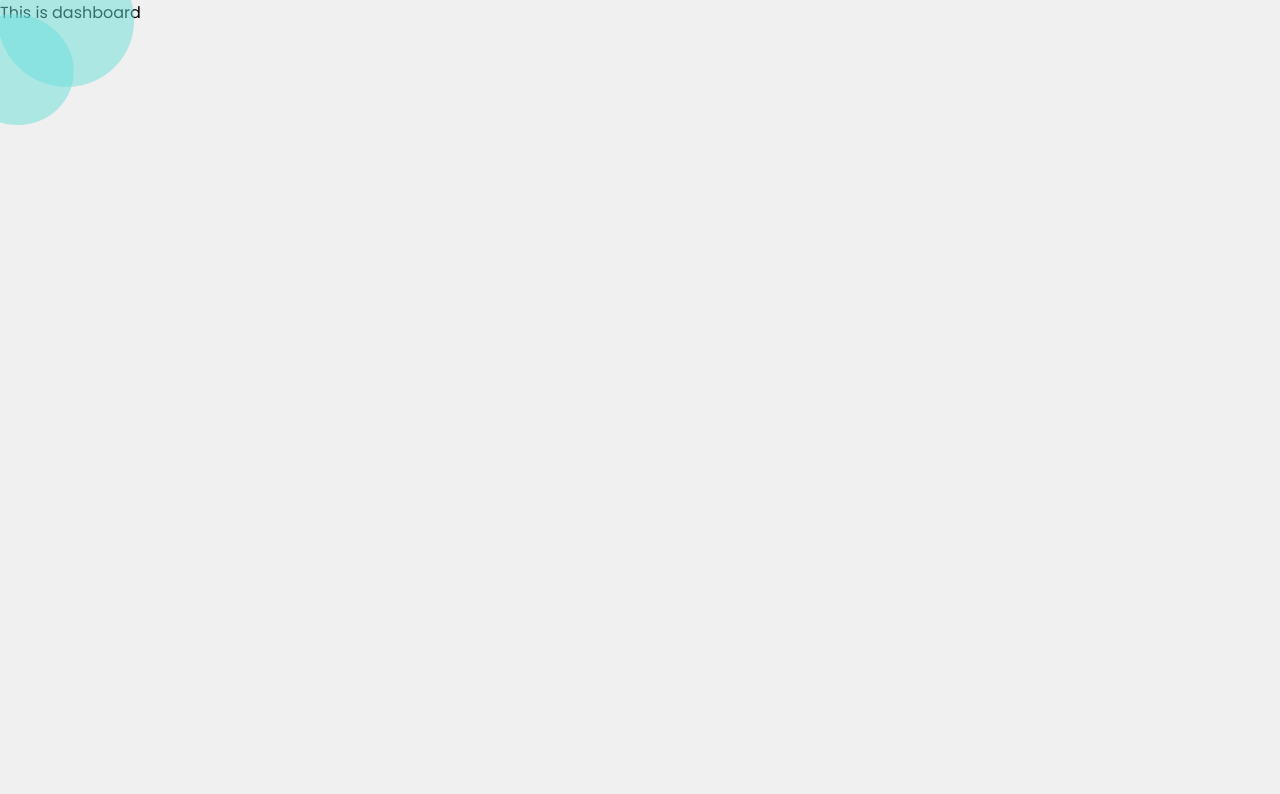
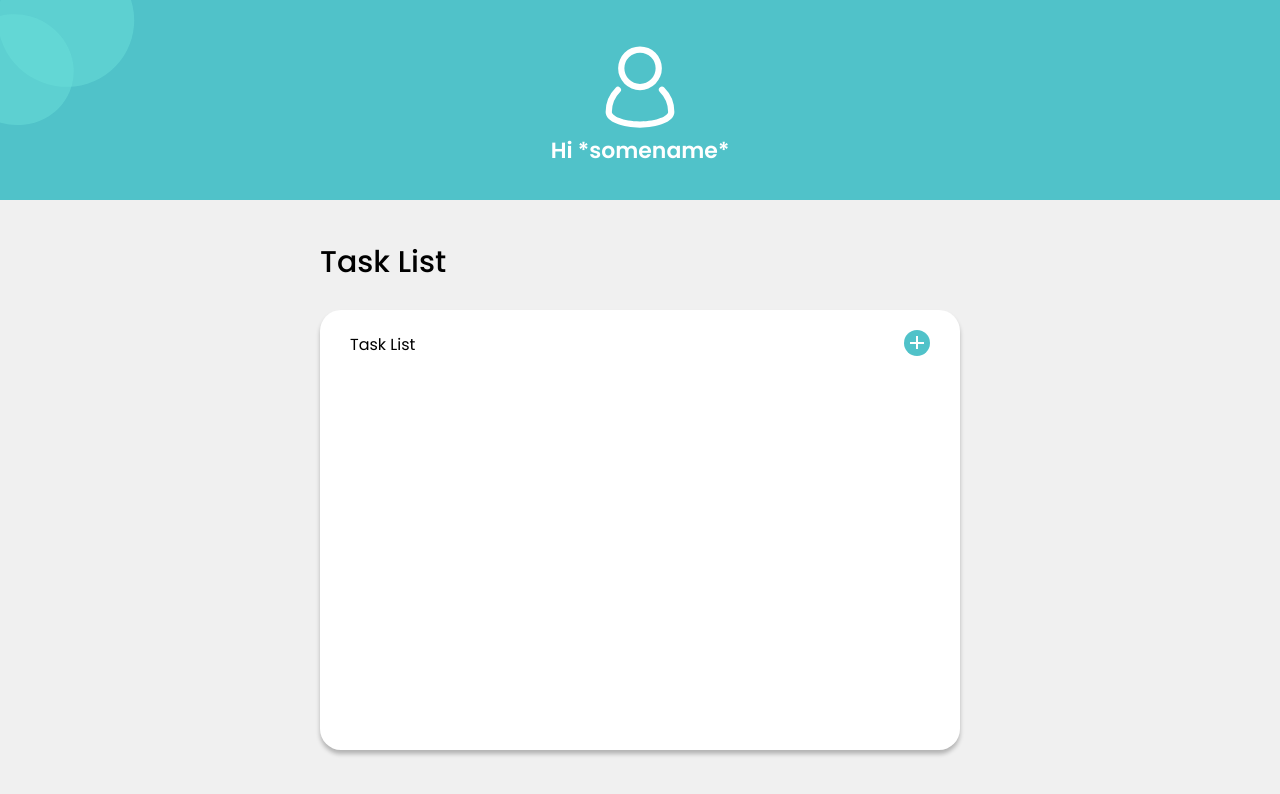
Before and after one commit to bisoladebiyi/simple-todo-list, a React (Create React App) app: page /dashboard in a window 1280 px wide. Shown: the top 794 px of the page. Built offline with nearby package versions, Linux system fonts and the light colour scheme; sample sign-in values are in the browser's storage.

Commit message:
created dashboard page

```diff
--- a/src/App.css
+++ b/src/App.css
@@ -9,9 +9,6 @@ body {
   font-family: Poppins;
   background: #f0f0f0;
 }
-
-
-
 
 .shape {
   position: absolute;
@@ -62,9 +59,11 @@ input {
 
 }
 
-input:hover, input:focus {
+input:hover,
+input:focus {
   box-shadow: 0px 0px 0px 4px #c4e7e5
 }
+
 .btn {
   font-family: Poppins;
   width: 266px;
@@ -77,7 +76,8 @@ input:hover, input:focus {
   cursor: pointer;
   transition: ease-in-out background .2s;
 }
-.btn:hover{
+
+.btn:hover {
   background: #46a8ad;
 }
 
@@ -85,7 +85,6 @@ input:hover, input:focus {
 .login-signup p:last-child {
   font-size: 14px;
   margin-top: 20px;
-
 }
 
 a {
@@ -102,12 +101,13 @@ a {
 
 
 /* home page  */
-.home-page{
+.home-page {
   height: 100vh;
   display: flex;
   justify-content: center;
   align-items: center;
 }
+
 .home-container {
   display: grid;
   width: 80%;
@@ -117,21 +117,22 @@ a {
   grid-column-gap: 30px;
 }
 
-.home-img{
+.home-img {
   width: 100%;
 }
-.home-details{
+
+.home-details {
   margin-top: 15%;
   text-align: center;
 }
-.home-text{
+
+.home-text {
   font-size: 14px;
-line-height: 24px;
-margin-top: 20px;
+  line-height: 24px;
+  margin-top: 20px;
+  color: #5B5B5B;
+}
 
-
-color: #5B5B5B;
-}
 .btn2 {
   width: 170px;
   margin-right: 20px;
@@ -141,7 +142,103 @@ color: #5B5B5B;
 .error {
   box-shadow: 0px 0px 0px 4px #eb6d7d
 }
+
 .error-text {
   font-size: 12px;
   color: #eb6d7d;
 }
+
+
+
+
+
+
+
+/* dashboard  */
+
+.name-img-container {
+  display: flex;
+  justify-content: center;
+  align-items: center;
+  width: 100%;
+  height: 200px;
+  background: #50C2C9;
+}
+
+.name-img {
+  display: flex;
+  flex-direction: column;
+  align-items: center;
+}
+
+
+.name-img img {
+  width: 100px;
+}
+
+.name-img p {
+  font-weight: 600;
+  font-size: 22px;
+  line-height: 27px;
+  color: #FFFFFF;
+}
+
+.task-list {
+  width: 50%;
+  margin: 40px auto;
+}
+
+.list-heading {
+  font-size: 30px;
+  font-weight: 500;
+}
+
+.input-btn {
+  display: none;
+  align-items: center;
+  justify-content: space-between;
+  margin: 25px 0;
+}
+
+.btn-submit {
+  margin: 0;
+  width: 15%;
+}
+
+.task-input {
+  width: 80%;
+  height: 30px;
+  padding: 5px 10px;
+  margin: 0;
+}
+
+.list-container {
+  width: calc(100% - 60px);
+  background: #FFFFFF;
+  box-shadow: 0px 4px 4px rgba(0, 0, 0, 0.25);
+  border-radius: 21px;
+  height: 400px;
+  padding: 20px 30px;
+  margin-top: 25px;
+}
+
+.add-item {
+  display: flex;
+  justify-content: space-between;
+  align-items: center;
+}
+
+.add-btn {
+  outline: none;
+  background: none;
+  border: none;
+  cursor: pointer;
+}
+
+svg circle:hover {
+  fill: #46a8ad;
+}
+
+.show-input{
+  display: flex;
+}
--- a/src/pages/signup.jsx
+++ b/src/pages/signup.jsx
@@ -6,19 +6,19 @@ import { useHistory } from 'react-router-dom'
 
 const url = "https://bee-todo-app.herokuapp.com/users"
 const Signup = () => {
-    const [ signupInfo, setSignupInfo ] = useState(data)
-    const [ error, setError ] = useState("")
-    // const [ status, setStatus ] = useState(null)
-
+    const [signupInfo, setSignupInfo] = useState(data)
+    const [error, setError] = useState("")
     let history = useHistory()
 
-    useEffect(()=> {
-      if(isLoggedIn()===true) {
-          history.push("/dashboard")
-      }
+
+
+    useEffect(() => {
+        if (isLoggedIn() === true) {
+            history.push("/dashboard")
+        }
     }, [history])
-    const changeValue = (e)=> {
-        const newData = {...signupInfo}
+    const changeValue = (e) => {
+        const newData = { ...signupInfo }
         newData[e.target.id] = e.target.value
         setSignupInfo(newData)
     }
@@ -28,24 +28,22 @@ const Signup = () => {
             method: 'POST',
             headers: { 'Content-Type': 'application/json' },
             body: JSON.stringify(signupInfo)
-        }).then((res)=> {
-           return res.json()
+        }).then((res) => {
+            if (res.ok) {
+                return res.json();
+            } else {
+                setError("error")
+                throw new Error('Something went wrong');
+            }
         }
-        ).then((data)=> {
-                console.log(data)
-                localStorage.setItem("data", JSON.stringify(data))
-                if(data.code === 400) {
-                    setError("error")
-                } else {
-                    history.push("/dashboard")
-                }
-
+        ).then((data) => {
+            console.log(data)
+            localStorage.setItem("data", JSON.stringify(data))
+            history.push("/dashboard")
+        }).catch((error) => {
+            console.log(error)
         })
 
-        // .catch((error)=> {
-        //     console.log(error)
-        //     throw new Error('Something went wrong');
-        // }).then(()=> setError("error"))
 
     }
 
@@ -56,13 +54,13 @@ const Signup = () => {
                 <p>Let’s help you meet your Task!</p>
                 <form action="">
                     {error && <p className="error-text">Already registered email</p>}
-                    <input type="text" id="firstname" value={signupInfo.firstname} onChange={(e)=>changeValue(e)} placeholder="First name"/>
-                    <input type="text" id="lastname" value={signupInfo.lastname} onChange={(e)=>changeValue(e)} placeholder="Last name"/>
-                    <input type="email" className={`${error}`} id="email" value={signupInfo.email} onChange={(e)=>changeValue(e)} placeholder="Email address"/>
-                    <input type="password" id="password" value={signupInfo.password} onChange={(e)=>changeValue(e)} placeholder="Password"/>
+                    <input type="text" id="firstname" value={signupInfo.firstname} onChange={(e) => changeValue(e)} placeholder="First name" />
+                    <input type="text" id="lastname" value={signupInfo.lastname} onChange={(e) => changeValue(e)} placeholder="Last name" />
+                    <input type="email" className={`${error}`} id="email" value={signupInfo.email} onChange={(e) => changeValue(e)} placeholder="Email address" />
+                    <input type="password" id="password" value={signupInfo.password} onChange={(e) => changeValue(e)} placeholder="Password" />
 
 
-                    <button className="btn" onClick={(e)=>submitData(e)}>Register</button>
+                    <button className="btn" onClick={(e) => submitData(e)}>Register</button>
                 </form>
                 <p>Already have Account ? <Link to="/login" className="login-signup-link">Sign In</Link></p>
             </div>
--- a/src/pages/todo-app.jsx
+++ b/src/pages/todo-app.jsx
@@ -1,20 +1,64 @@
 import React, { useEffect } from 'react'
 import { isLoggedIn } from "../utils"
 import { useHistory } from 'react-router-dom'
+import person from '../images/person.svg'
+
+
+
+
 
 const TodoApp = () => {
     const history = useHistory()
+
+
     useEffect(() => {
-       if(isLoggedIn() === true ){
-           history.push("/dashboard")
-       }else {
-           history.push("/login")
-       }
+        if (isLoggedIn() === true) {
+            history.push("/dashboard")
+        } else {
+            history.push("/login")
+        }
 
     }, [history])
+
+
+    const showInput = () => {
+        let input = document.getElementById("input")
+        input.classList.add("show-input")
+    }
+    const addItem = () => {
+        let input = document.getElementById("input")
+        input.classList.remove("show-input")
+    }
     return (
         <div>
-            <p>This is dashboard</p>
+            <div className="name-img-container">
+                <div className="name-img">
+                    <img src={person} alt="" />
+                    <p>Hi *somename*</p>
+                </div>
+            </div>
+            <div className="task-list">
+
+                <p className="list-heading">Task List</p>
+                <div className="input-btn" id="input">
+                    <input className="task-input" type="text" placeholder="Add task" />
+                    <button className="btn btn-submit" onClick={addItem}>Submit</button>
+                </div>
+
+                <div className="list-container">
+                    <div className="add-item">
+                        <p>Task List</p>
+                        <button onClick={showInput} className="add-btn">
+                        <svg width="26" height="26" viewBox="0 0 26 26" fill="none" xmlns="http://www.w3.org/2000/svg">
+                            <circle cx="13" cy="13" r="13" fill="#50C2C9" />
+                            <rect x="6" y="12" width="14" height="2" fill="white" />
+                            <rect x="14" y="6" width="13" height="2" transform="rotate(90 14 6)" fill="white" />
+                        </svg>
+                        </button>
+                    </div>
+                </div>
+            </div>
+
         </div>
     )
 }
```
Also changed, not shown: src/images/Plus Button.svg (added), src/images/person.svg (added).
